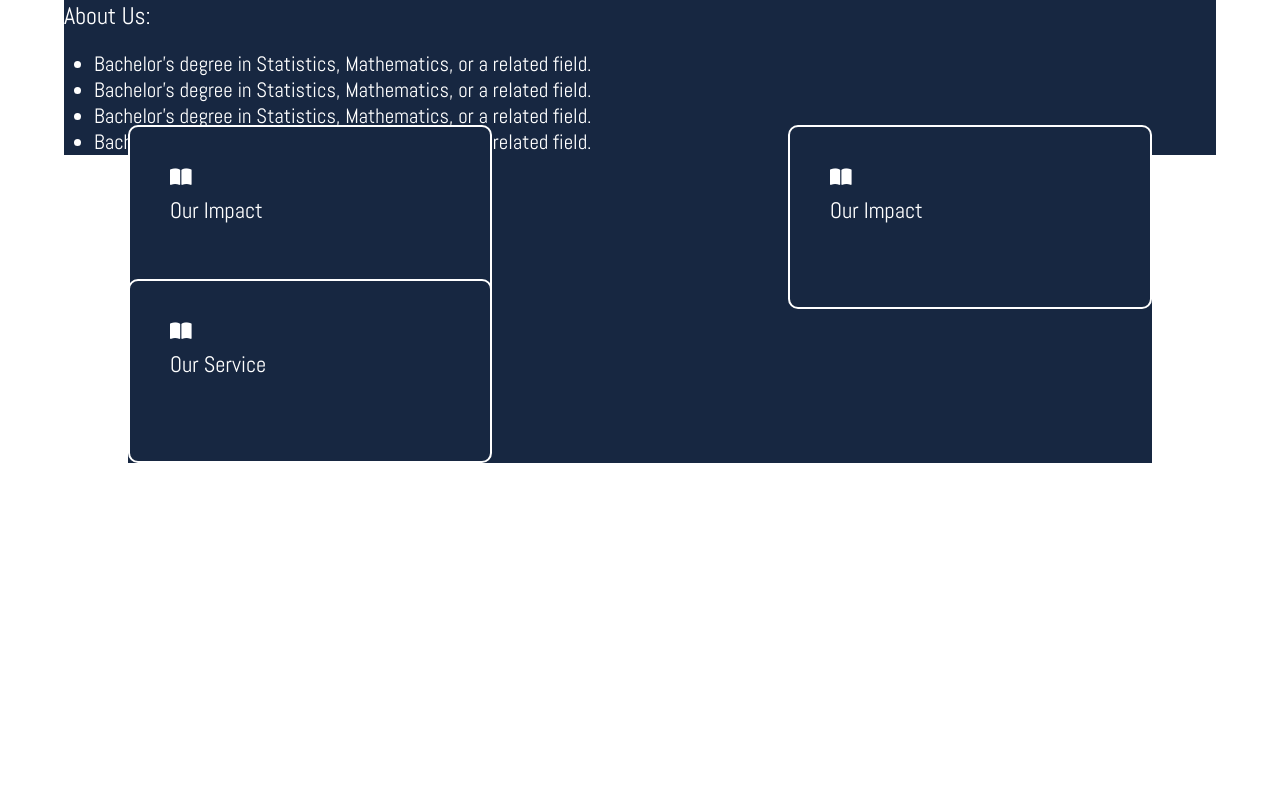
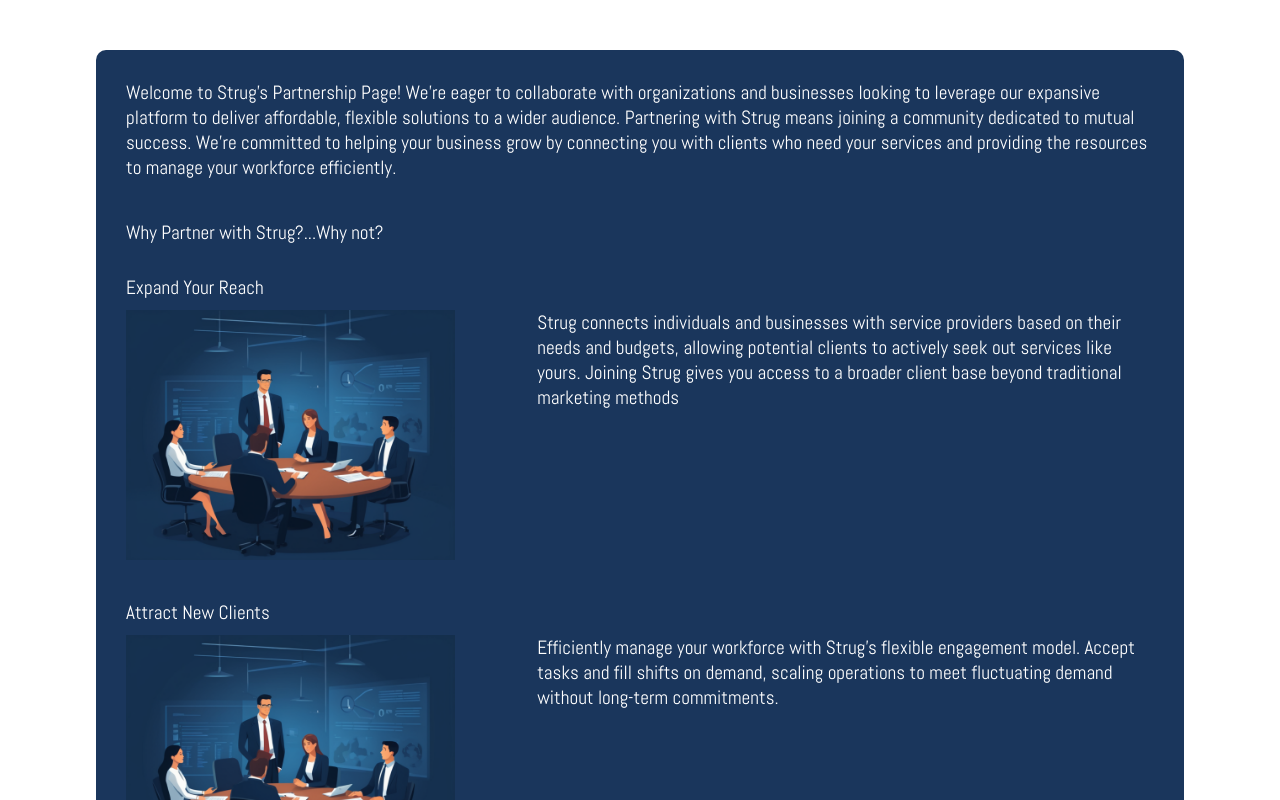
Before and after one commit to NisanduTMP/Proj1, a React (Create React App) app: page / in a window 1280 px wide. Shown: the top 800 px of the page. Built offline with nearby package versions, Linux system fonts and the light colour scheme; a web font is replaced by a local one.

Commit message:
Add Partnership container and cards

```diff
--- /dev/null
+++ b/src/components/help_center/partnership/card.css
@@ -0,0 +1,27 @@
+.pcontainer-card-main{
+    margin-top: 40px;
+}
+
+.pcontainer-card-main-p{
+    font-size: 1.2rem;
+    margin-bottom: 10px;
+}
+
+.pcontainer-card-group{
+    display: flex;
+    flex-wrap: wrap;
+}
+
+.pcontainer-card-img-sec{
+    width:40%;
+}
+
+.pcontainer-card-img-sec-img{
+    display: block;
+    width: 80%;
+}
+
+.pcontainer-card-txt-sec{
+    width:60%;
+    font-size: 1.2rem;
+}
--- /dev/null
+++ b/src/components/help_center/partnership/card.js
@@ -0,0 +1,17 @@
+import React from "react";
+import styles from './card.css'
+export default function Card({data}) {
+    return (
+        <div className="pcontainer-card-main">
+            <p className="pcontainer-card-main-p">{data.title}</p>
+            <div className="pcontainer-card-group">
+                <div className="pcontainer-card-img-sec">
+                    <img src={data.img} className="pcontainer-card-img-sec-img"/>
+                </div>
+                <div className="pcontainer-card-txt-sec">
+                    <p className="pcontainer-card-txt-sec-p">{data.des}</p>
+                </div>
+            </div>
+        </div>
+    )
+}
--- /dev/null
+++ b/src/components/help_center/partnership/pcontainer.css
@@ -0,0 +1,22 @@
+.pcontainer-main{
+    width:85%;
+    background-color: #1A365C;
+    margin-left: auto;
+    margin-right: auto;
+    margin-top: 50px;
+    border-radius: 10px;
+    color:#fff;
+}
+
+.inner-pcontainer-main{
+    padding: 30px;
+}
+
+.inner-pcontainer-main-p{
+    font-size: 1.2rem;
+}
+
+.pcontainer-p-addm{
+    margin-top: 40px;
+    margin-bottom: -10px;
+}
--- /dev/null
+++ b/src/components/help_center/partnership/pcontainer.js
@@ -0,0 +1,39 @@
+import React from "react";
+import styles from './pcontainer.css'
+import Card from "./card";
+export default function Pcontainer(){
+    const obj = {
+        cards:[
+            {
+                title:"Expand Your Reach",
+                img:"/img/career/row1/banner2.png",
+                des:"Strug connects individuals and businesses with service providers based on their needs and budgets, allowing potential clients to actively seek out services like yours. Joining Strug gives you access to a broader client base beyond traditional marketing methods"
+            },
+            {
+                title:"Attract New Clients",
+                img:"/img/career/row1/banner2.png",
+                des:"Efficiently manage your workforce with Strug's flexible engagement model. Accept tasks and fill shifts on demand, scaling operations to meet fluctuating demand without long-term commitments."
+            },
+            {
+                title:"Cost-Effective Solutions",
+                img:"/img/career/row1/banner2.png",
+                des:"Traditional marketing methods can be expensive and yield uncertain results. Strug offers a cost-effective solution by facilitating direct client engagement, reducing your marketing costs, and improving your return on investment."
+            },
+        ]
+    }
+    return(
+        <div className="pcontainer-main">
+            <div className="inner-pcontainer-main">
+                <p className="inner-pcontainer-main-p">Welcome to Strug's Partnership Page! We're eager to collaborate with organizations and businesses looking to leverage our expansive platform to deliver affordable, flexible solutions to a wider audience. Partnering with Strug means joining a community dedicated to mutual success. We’re committed to helping your business grow by connecting you with clients who need your services and providing the resources to manage your workforce efficiently.</p>
+                <p className="inner-pcontainer-main-p pcontainer-p-addm">Why Partner with Strug?...Why not? </p>
+                {
+                    obj.cards.map((element,index)=>(
+                        <div key={index}>
+                            <Card data={element}/>
+                        </div>
+                    ))
+                }
+            </div>
+        </div>
+    )
+}
--- a/src/pages/career/Career.js
+++ b/src/pages/career/Career.js
@@ -5,6 +5,7 @@
 import Text2 from "../../components/career/text2/text2";
 import Getintouch from "../../components/help_center/getintouch/getintouch";
 import Cardcontainer from "../../components/help_center/card/cardcontainer";
+import Pcontainer from "../../components/help_center/partnership/pcontainer";
 import styles from './Career.css'
 export default function Career(){
     const obj = {
@@ -63,9 +64,10 @@
             {/* <Banner data={obj}/> */}
             {/* <Card data={cardob}/> */}
             {/* <Text1 data={txtob}/> */}
-            <Text2 data={txt2ob}/>
+            {/* <Text2 data={txt2ob}/> */}
             {/* {<Getintouch data={gob}/>} */}
-            <Cardcontainer data={cardObj}/>
+            {/* <Cardcontainer data={cardObj}/> */}
+            <Pcontainer/>
         </div>
     )
 }
```
